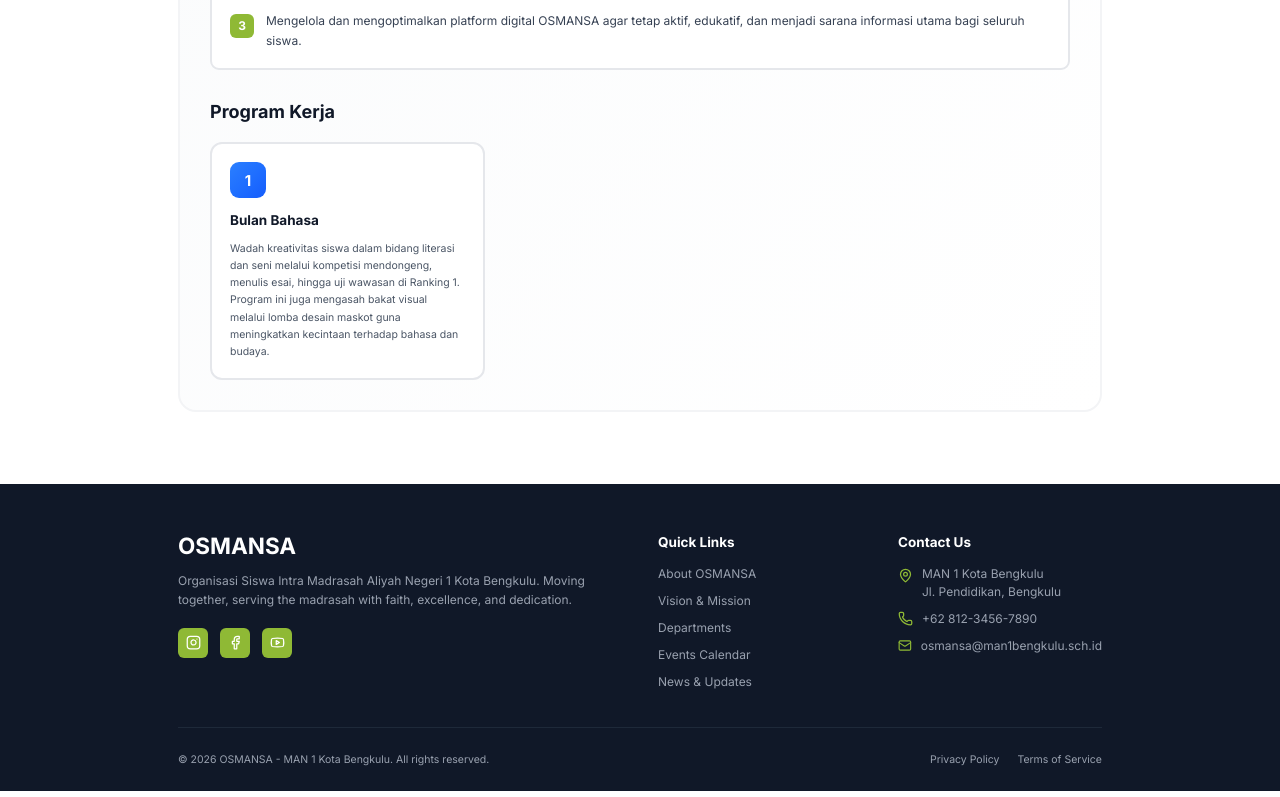
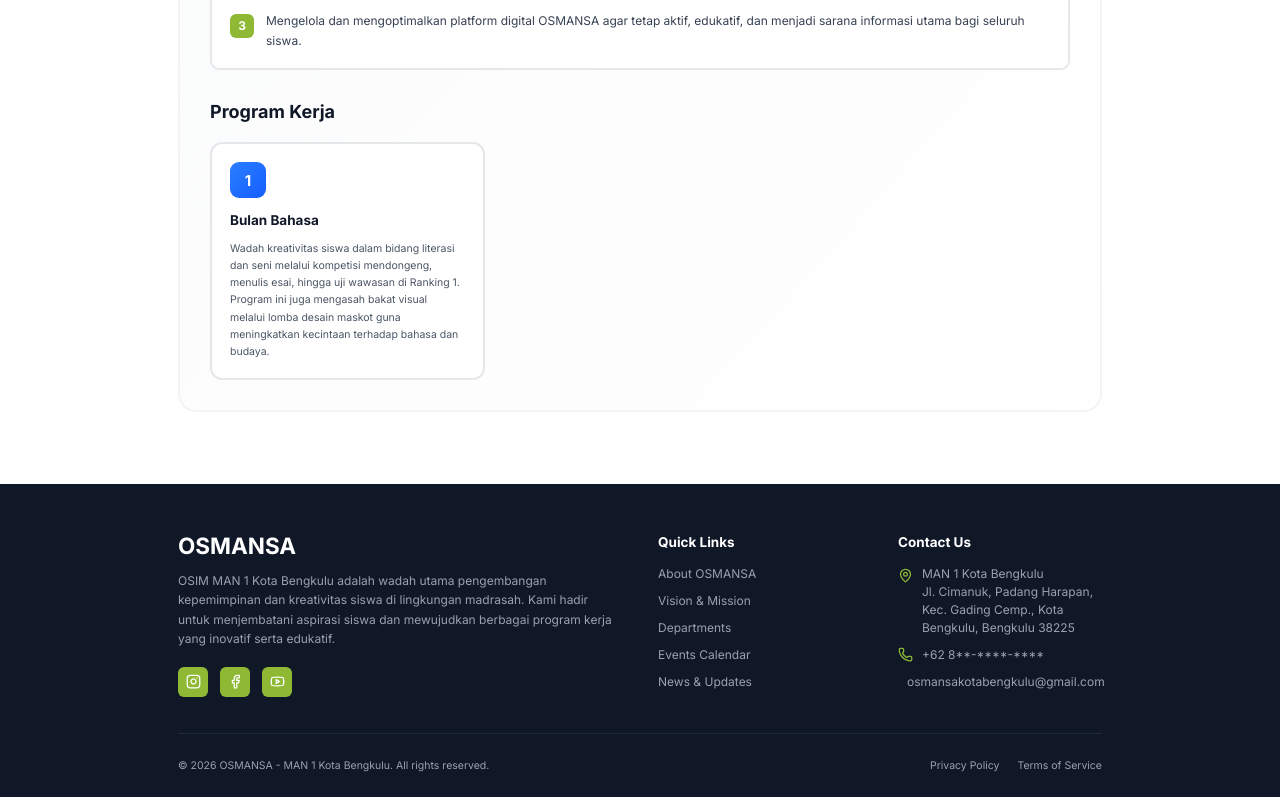
Before and after one commit to osmansa-xyz/OSMANSAWeb, a React (Vite) app: page / in a window 1280 px wide. Shown: the part 5636-6433 px from the top of the page. Built offline with nearby package versions, Linux system fonts and the light colour scheme.

Commit message:
Update Footer.tsx

```diff
--- a/src/app/components/Footer.tsx
+++ b/src/app/components/Footer.tsx
@@ -16,9 +16,7 @@ export function Footer() {
           <div className="col-span-1 md:col-span-2">
             <h3 className="text-3xl font-bold mb-4">OSMANSA</h3>
             <p className="text-gray-400 mb-6 leading-relaxed">
-              Organisasi Siswa Intra Madrasah Aliyah Negeri 1
-              Kota Bengkulu. Moving together, serving the
-              madrasah with faith, excellence, and dedication.
+              OSIM MAN 1 Kota Bengkulu adalah wadah utama pengembangan kepemimpinan dan kreativitas siswa di lingkungan madrasah. Kami hadir untuk menjembatani aspirasi siswa dan mewujudkan berbagai program kerja yang inovatif serta edukatif.
             </p>
             <div className="flex gap-4">
               <a
@@ -102,16 +100,16 @@ export function Footer() {
                 <span>
                   MAN 1 Kota Bengkulu
                   <br />
-                  Jl. Pendidikan, Bengkulu
+                  Jl. Cimanuk, Padang Harapan, Kec. Gading Cemp., Kota Bengkulu, Bengkulu 38225
                 </span>
               </li>
               <li className="flex items-center gap-3 text-gray-400">
                 <Phone className="w-5 h-5 text-[#8FB935]" />
-                <span>+62 812-3456-7890</span>
+                <span>+62 8**-****-****</span>
               </li>
               <li className="flex items-center gap-3 text-gray-400">
                 <Mail className="w-5 h-5 text-[#8FB935]" />
-                <span>osmansa@man1bengkulu.sch.id</span>
+                <span>osmansakotabengkulu@gmail.com</span>
               </li>
             </ul>
           </div>
```
